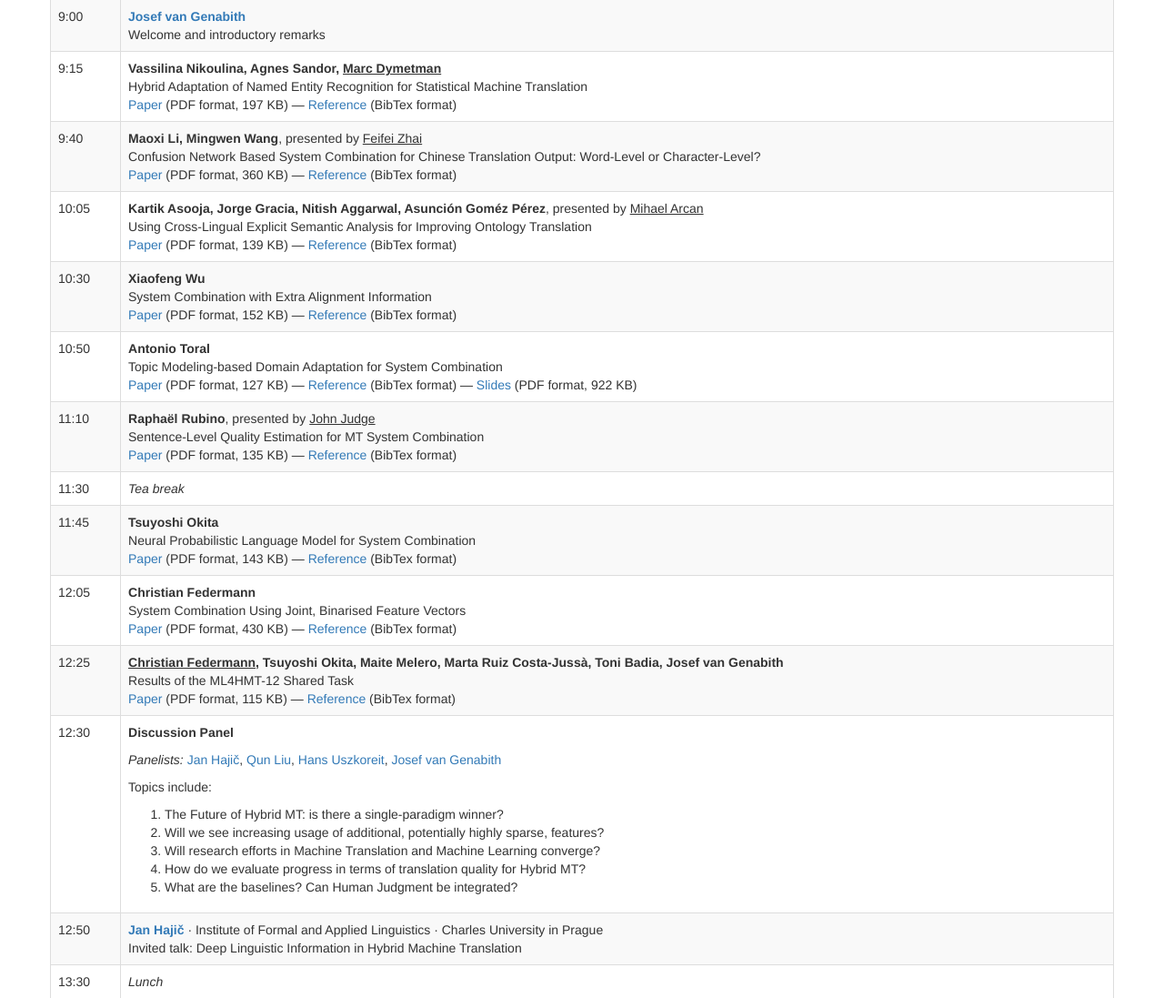
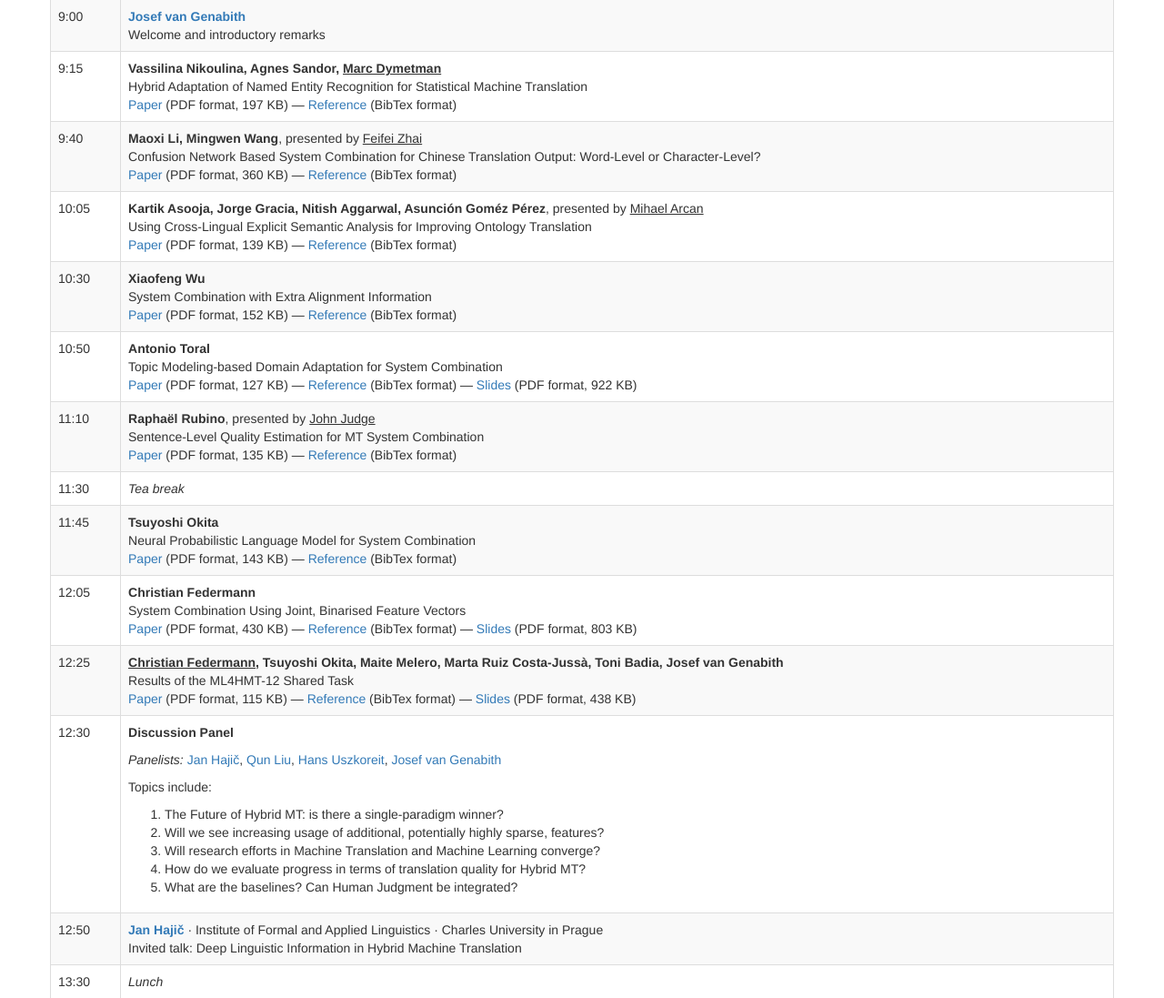
Before and after one commit to cfedermann/ML4HMT-Workshop, a Django app: page / in a window 1280 px wide. Shown: the part 610-1707 px from the top of the page at 91% size. Run offline with Django 3.2, Linux system fonts and the light colour scheme; some libraries are stand-ins or nearby versions.

Commit message:
Added slides for my presentations.

```diff
--- a/ml4hmt/templates/program.html
+++ b/ml4hmt/templates/program.html
@@ -31,10 +31,10 @@
           <td>11:45</td><td><strong>Tsuyoshi Okita</strong><br/>Neural Probabilistic Language Model for System Combination<br/><a href="http://www.dfki.de/~cfedermann/ML4HMT/ML4HMT-2012-okita.pdf">Paper</a> (PDF format, 143 KB) &mdash; <a href="http://www.dfki.de/~cfedermann/ML4HMT/ML4HMT-2012-okita.bib">Reference</a> (BibTex format)</td>
         </tr>
         <tr>
-          <td>12:05</td><td><strong>Christian Federmann</strong><br/>System Combination Using Joint, Binarised Feature Vectors<br/><a href="http://www.dfki.de/~cfedermann/ML4HMT/ML4HMT-2012-federmann.pdf">Paper</a> (PDF format, 430 KB) &mdash; <a href="http://www.dfki.de/~cfedermann/ML4HMT/ML4HMT-2012-federmann.bib">Reference</a> (BibTex format)</td>
+          <td>12:05</td><td><strong>Christian Federmann</strong><br/>System Combination Using Joint, Binarised Feature Vectors<br/><a href="http://www.dfki.de/~cfedermann/ML4HMT/ML4HMT-2012-federmann.pdf">Paper</a> (PDF format, 430 KB) &mdash; <a href="http://www.dfki.de/~cfedermann/ML4HMT/ML4HMT-2012-federmann.bib">Reference</a> (BibTex format) &mdash; <a href="http://www.dfki.de/~cfedermann/ML4HMT/ML4HMT-2012-federmann-slides.pdf">Slides</a> (PDF format, 803 KB)</td>
         </tr>
         <tr>
-          <td>12:25</td><td><strong><span style="text-decoration:underline;">Christian Federmann</span>, Tsuyoshi Okita, Maite Melero, Marta Ruiz Costa-Juss&agrave;, Toni Badia, Josef van Genabith</strong><br/>Results of the ML4HMT-12 Shared Task<br/><a href="http://www.dfki.de/~cfedermann/ML4HMT/ML4HMT-2012-federmann-et-al.pdf">Paper</a> (PDF format, 115 KB) &mdash; <a href="http://www.dfki.de/~cfedermann/ML4HMT/ML4HMT-2012-federmann-et-al.bib">Reference</a> (BibTex format)</td>
+          <td>12:25</td><td><strong><span style="text-decoration:underline;">Christian Federmann</span>, Tsuyoshi Okita, Maite Melero, Marta Ruiz Costa-Juss&agrave;, Toni Badia, Josef van Genabith</strong><br/>Results of the ML4HMT-12 Shared Task<br/><a href="http://www.dfki.de/~cfedermann/ML4HMT/ML4HMT-2012-federmann-et-al.pdf">Paper</a> (PDF format, 115 KB) &mdash; <a href="http://www.dfki.de/~cfedermann/ML4HMT/ML4HMT-2012-federmann-et-al.bib">Reference</a> (BibTex format) &mdash; <a href="http://www.dfki.de/~cfedermann/ML4HMT/ML4HMT-2012-federmann-et-al-slides.pdf">Slides</a> (PDF format, 438 KB)</td>
         </tr>
         <tr>
           <td>12:30</td><td><p><strong>Discussion Panel</strong><br/> <p><em>Panelists:</em> <a href="http://ufal.mff.cuni.cz/~hajic/">Jan Haji&ccaron;</a>, <a href="http://www.computing.dcu.ie/~qliu/">Qun Liu</a>, <a href="http://www.coli.uni-saarland.de/~hansu/">Hans Uszkoreit</a>, <a href="http://www.computing.dcu.ie/~josef/">Josef van Genabith</a></p>
```
